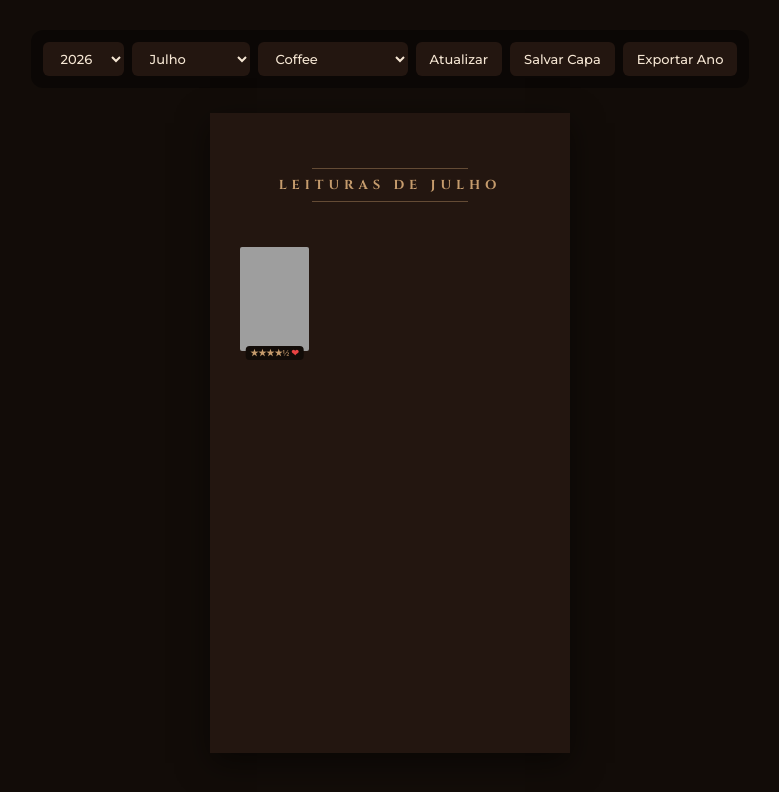
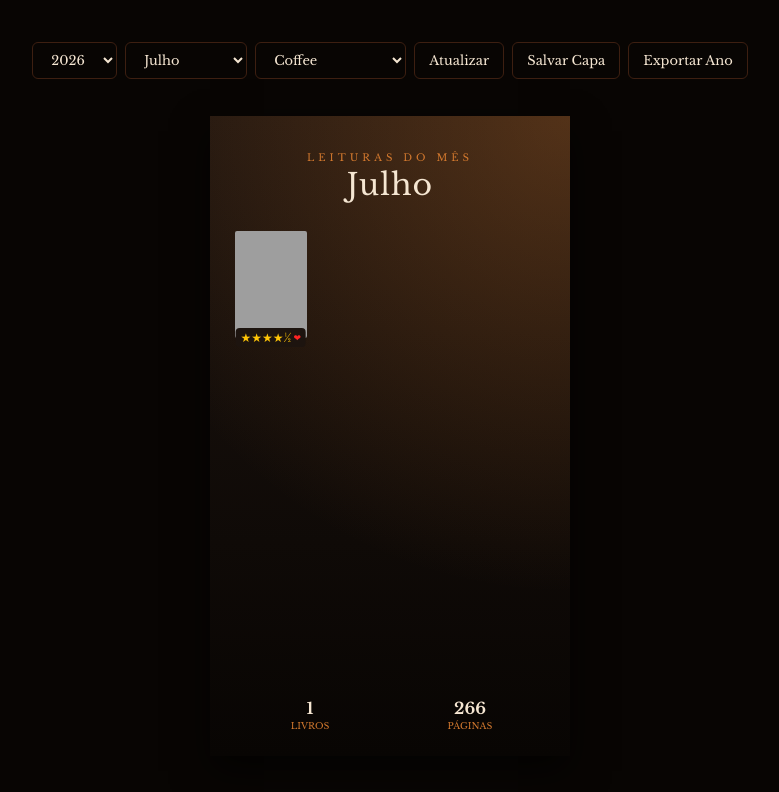
Before and after one commit to riversonng/readingpedia, a plain HTML site: page story.html in a window 1280 px wide. Shown: the whole page, without its empty margins (250-1029 px from the left). Drawn offline with nearby package versions, Linux system fonts and the light colour scheme; grey boxes are pictures that could not be loaded.

Commit message:
Update story.html

```diff
--- a/story.html
+++ b/story.html
@@ -4,7 +4,9 @@
 <meta charset="UTF-8">
 <meta name="viewport" content="width=device-width, initial-scale=1.0">
 <title>Story de Leituras - Editorial</title>
-
+<link rel="preconnect" href="https://fonts.googleapis.com">
+<link rel="preconnect" href="https://fonts.gstatic.com" crossorigin>
+<link href="https://fonts.googleapis.com/css2?family=Cormorant+Garamond:wght@400;500;600;700&family=Libre+Baskerville:wght@400;700&family=Orbitron:wght@400;500;700&family=Playfair+Display:wght@400;500;600;700&family=Poppins:wght@400;500;600;700&display=swap" rel="stylesheet">
 <link href="https://fonts.googleapis.com/css2?family=Cinzel:wght@500;700&family=Montserrat:wght@300;500;700&display=swap" rel="stylesheet">
 <script src="https://cdnjs.cloudflare.com/ajax/libs/html2canvas/1.4.1/html2canvas.min.js"></script>
 
@@ -14,67 +16,78 @@
     margin: 0;
     padding: 0;
     box-sizing: border-box;
+
+}
+body,
+select,
+button,
+.header h1,
+.stat-val {
+    font-family: var(--font-main) !important;
+
+}
+/* Dark Academia */
+.theme-coffee {
+    --bg-dark: #080503;
+    --bg-card: #1d140f;
+    --text-light: #f5e6d2;
+    --accent: #d1782e;
+    --accent-muted: #3d1f11;
+    --font-main: 'Libre Baskerville', serif;
 }
 
-/* 🎨 PALETAS RE-MAPEADAS COM CORES SÓLIDAS */
-.theme-coffee {
-    --bg-dark: #120c08;
-    --bg-card: #231610;
-    --text-light: #f5e6d3;
-    --accent: #c69c6d;
-    --accent-muted: #4e3629;
+/* Velvet (Roxo + Vinho) */
+.theme-velvet {
+    --bg-dark: #190b24;
+    --bg-card: #2d123e;
+    --text-light: #f8f3fb;
+    --accent: #d94f70;
+    --accent-muted: #6d3bb3;
+    --font-main: 'Playfair Display', serif;
 }
 
-/* Tema Velvet (Velvet Merlot / Biblioteca & Vinho) */
-.theme-velvet {
-    --bg-dark: #160a0c;
-    --bg-card: #2e0c12;
-    --text-light: #fbeff0;
-    --accent: #e5989b;
-    --accent-muted: #31161a;
+/* Editorial Azul Escuro */
+.theme-Ocean {
+    --bg-dark: #010a27;
+    --bg-card: #06143d;
+    --text-light: #f4f7fb;
+    --accent: #28a8a6;
+    --accent-muted: #3a506b;
+    --font-main: 'Libre Baskerville', serif;
 }
 
-/* Tema Antique (Antique Parchment / Papel Envelhecido & Nanquim) */
-.theme-antique {
-    --bg-dark: #ded7c3;
-    --bg-card: #f4efe2;
-    --text-light: #2c251e;
-    --accent: #6b5b47;
-    --accent-muted: #c4ba9f;
+/* Coral Moderno */
+.theme-lavender {
+    --bg-dark: #fff2ed;
+    --bg-card: #ffffff;
+    --text-light: #47342d;
+    --accent: #ff6b6b;
+    --accent-muted: #fffac9;
+    --font-main: 'Calibri', sans-serif;
 }
 
-/* 🌸 Tema Claro 1: Lavanda Pastel */
-.theme-lavender {
-    --bg-dark: #e0dcf8;
-    --bg-card: #ffffff;
-    --text-light: #3b2a57;
-    --accent: #ff7597;
-    --accent-muted: #23c1c7;
-}
-
-/* 🌈 Tema Pastel Colorido (Cyberpunk/Neon) */
+/* Cyber Blue */
 .theme-pastel-rainbow {
-    --bg-dark: #0b0f19;
-    --bg-card: #161c2e;
-    --text-light: #00ffcc;
-    --accent: #ff007f;
-    --accent-muted: #6f80a5;
+    --bg-dark: #070b18;
+    --bg-card: #111827;
+    --text-light: #f8fafc;
+    --accent: #7c3aed;
+    --accent-muted: #38bdf8;
+    --font-main: 'Orbitron', sans-serif;
 }
 
 body {
-    font-family: serif;
-    background: var(--bg-dark);
+    font-family: var(--font-main);
+    background-color: var(--bg-dark);
     color: var(--text-light);
     display: flex;
     flex-direction: column;
     align-items: center;
     padding: 30px 20px;
-    transition: all 0.3s ease;
 }
 
 /* ================= CONTROLES MODERNOS ================= */
 .controls {
-    background: rgba(0, 0, 0, 0.4);
     padding: 12px;
     border-radius: 12px;
     margin-bottom: 25px;
@@ -82,20 +95,17 @@ body {
     gap: 8px;
     flex-wrap: wrap;
     justify-content: center;
-    border: none;
 }
 
 select, button {
-    font-family: 'Montserrat', sans-serif;
     font-weight: 500;
     padding: 8px 14px;
     border-radius: 6px;
-    border: none;
-    background: var(--bg-card);
+    border: 1px solid var(--accent-muted);
+    background: var(--bg-dark);
     color: var(--text-light);
     font-size: 13px;
     cursor: pointer;
-    transition: all 0.2s ease;
 }
 
 select:focus, button:hover {
@@ -107,73 +117,74 @@ select:focus, button:hover {
 #story-canvas {
     width: 360px;
     height: 640px;
-    background: var(--bg-card);
+    background:
+        radial-gradient(
+            circle at top right,
+            color-mix(in srgb, var(--accent) 30%, transparent),
+            transparent 65%
+        ),
+        linear-gradient(
+            180deg,
+            var(--bg-card),
+            var(--bg-dark)
+        );
     color: var(--text-light);
-    padding: 55px 30px 40px 30px;
+    padding: 35px 25px 25px 25px;
     display: flex;
     flex-direction: column;
     justify-content: space-between;
     position: relative;
-    transition: all 0.3s ease;
-    border: none;
-    box-shadow: 0 10px 30px rgba(0,0,0,0.5);
+    box-shadow: 0 15px 35px rgba(0,0,0,0.6);
 }
 
-/* ================= NOVO CABEÇALHO EDITORIAL MINIMALISTA ================= */
+/* CABEÇALHO ESTILO REVISTA */
 .header {
     text-align: center;
     margin-bottom: 20px;
-    padding: 0 10px;
-    display: flex;
-    flex-direction: column;
-    align-items: center;
-    justify-content: center;
 }
 
 .header .sub {
-    font-family: 'Cinzel', serif;
-    font-size: 13px; /* Pequeno e elegante */
-    font-weight: 700;
+    font-size: 10px;
     text-transform: uppercase;
-    letter-spacing: 5px; /* Alto espaçamento para dar o ar de revista */
+    letter-spacing: 4px;
     color: var(--accent);
-    display: inline-block;
-    position: relative;
-    padding: 8px 0;
+    display: block;
+    margin-bottom: 4px;
 }
 
-/* Linhas finas decorativas (acima e abaixo) que dão o destaque sutil */
-.header .sub::before,
-.header .sub::after {
-    content: '';
-    position: absolute;
-    left: 15%;
-    right: 15%;
-    height: 1px;
-    background-color: var(--accent);
-    opacity: 0.4;
+.header h1 {
+    font-family: var(--font-main);
+    font-size: 30px;
+    font-weight: 500;
+    letter-spacing: 1px;
+    line-height: 1.1;
 }
 
-.header .sub::before {
-    top: 0;
-}
+.header .year-badge {
+    display: inline-block;
+    font-size: 11px;
+    font-weight: 300;
+    border-top: 1px solid var(--accent-muted);
+    border-bottom: 1px solid var(--accent-muted);
+    padding: 2px 15px;
+    margin-top: 8px;
 
-.header .sub::after {
-    bottom: 0;
+    letter-spacing: 2px;
 }
 
 /* GRID DE 4 COLUNAS MANTIDO */
 .books-grid {
     display: grid;
     grid-template-columns: repeat(4, 1fr);
-    gap: 12px 8px;
-    margin-top: 15px;
+    gap: 10px 8px;
+
     margin-bottom: auto;
     padding: 10px 0;
 }
 
 .book {
     position: relative;
+
 }
 
 .book img {
@@ -181,6 +192,7 @@ select:focus, button:hover {
     aspect-ratio: 2/3;
     object-fit: cover;
     border-radius: 2px;
+
 }
 
 /* BADGES MINIMALISTAS */
@@ -192,26 +204,24 @@ select:focus, button:hover {
     display: flex;
     align-items: center;
     gap: 2px;
-    background: var(--bg-dark);
-    color: var(--accent);
-    font-size: 9px;
-    font-weight: 700;
+    background: var(--bg-card);
+    color: #ffc506; /* dourado */
+    font-size: 12px;
+    font-weight: 500;
     padding: 2px 5px;
     border-radius: 4px;
-    border: none;
     white-space: nowrap;
 }
 
 .badge .fav {
-    color: #e94343;
+    color: #ff2323;
     font-size: 9px;
 }
 
-/* PAINEL DE ESTATÍSTICAS */
+/* PAINEL DE ESTATÍSTICAS (SUTIL E CONCISO) */
 .stats-panel {
-    border-top: 1px dashed var(--accent);
-    padding-top: 15px;
-    margin-top: 15px;
+
+    padding-top: 12px;
     display: grid;
     grid-template-columns: 1fr 1fr;
     gap: 10px;
@@ -222,16 +232,15 @@ select:focus, button:hover {
 }
 
 .stat-val {
-    font-family: serif;
-    font-size: 18px;
+    font-family: 'Cinzel', serif;
+    font-size: 16px;
     color: var(--text-light);
     font-weight: bold;
 }
 
 .stat-lbl {
-    font-size: 10px;
+    font-size: 9px;
     text-transform: uppercase;
-    letter-spacing: 1.5px;
     color: var(--accent);
     margin-top: 2px;
 }
@@ -244,9 +253,10 @@ select:focus, button:hover {
     <select id="selectYear" onchange="updateStory()"></select>
     <select id="selectMonth" onchange="updateStory()"></select>
 
+    <!-- Seletor atualizado apenas com os temas requisitados -->
     <select id="selectTheme" onchange="changeTheme()">
         <option value="theme-coffee">Coffee</option>
-        <option value="theme-antique">Antique</option>
+        <option value="theme-Ocean">Ocean</option>
         <option value="theme-velvet">Velvet</option>
         <option value="theme-lavender">Lavender</option>
         <option value="theme-pastel-rainbow">Pastel Rainbow</option>
@@ -259,13 +269,22 @@ select:focus, button:hover {
 
 <div id="story-canvas">
     <div class="header">
-        <!-- Elemento unificado que conterá apenas: Leituras de [Mês] -->
-        <span class="sub" id="displayHeaderTitle"></span>
+        <span class="sub">Leituras do mês</span>
+        <h1 id="displayMonth"></h1>
     </div>
 
     <div id="booksGrid" class="books-grid"></div>
 
-
+    <div id="statsPanel" class="stats-panel">
+        <div class="stat-box">
+            <div class="stat-val" id="statBooks">0</div>
+            <div class="stat-lbl">Livros</div>
+        </div>
+        <div class="stat-box">
+            <div class="stat-val" id="statPages">0</div>
+            <div class="stat-lbl">Páginas</div>
+        </div>
+    </div>
 </div>
 
 <script>
@@ -274,21 +293,11 @@ let currentFiltered = [];
 const monthsNames = ["Janeiro","Fevereiro","Março","Abril","Maio","Junho","Julho","Agosto","Setembro","Outubro","Novembro","Dezembro"];
 
 async function init() {
-    try {
-        const res = await fetch('books.json');
-        allBooks = await res.json();
-    } catch (e) {
-        console.warn("Aviso: books.json não pôde ser carregado. Usando dados fictícios para teste.");
-        allBooks = [
-            { "YEAR": 2026, "MONTH": "Janeiro", "CAPA": "https://images.unsplash.com/photo-1543002588-bfa74002ed7e?w=200", "PAGES": 320, "RATING": 4.5, "FAV": "YES" },
-            { "YEAR": 2026, "MONTH": "Janeiro", "CAPA": "https://images.unsplash.com/photo-1544947950-fa07a98d237f?w=200", "PAGES": 280, "RATING": 4, "FAV": "NO" }
-        ];
-    }
+    const res = await fetch('books.json');
+    allBooks = await res.json();
 
     const years = [...new Set(allBooks.map(b => b.YEAR))].sort((a, b) => b - a);
 
-    selectYear.innerHTML = '';
-    selectMonth.innerHTML = '';
     years.forEach(y => selectYear.innerHTML += `<option value="${y}">${y}</option>`);
     monthsNames.forEach(m => selectMonth.innerHTML += `<option value="${m}">${m}</option>`);
 
@@ -317,8 +326,7 @@ function updateStory() {
     const year = parseInt(selectYear.value);
     const month = selectMonth.value;
 
-    // Cabeçalho modificado para remover o ano por completo
-    displayHeaderTitle.innerText = `Leituras de ${month}`;
+    displayMonth.innerText = month;
 
     currentFiltered = allBooks.filter(b => b.YEAR === year && b.MONTH === month);
 
@@ -352,27 +360,14 @@ async function downloadImage() {
         renderBooks(currentFiltered.slice(i, i + chunkSize));
         await new Promise(r => setTimeout(r, 250));
 
-        const element = document.getElementById("story-canvas");
-
-        // Configuração estrita de dimensões internas + scale:3 garante saída limpa de 1080x1920
-        const canvas = await html2canvas(element,{
-            scale: 3,
+        const canvas = await html2canvas(document.getElementById('story-canvas'), {
             useCORS: true,
-            allowTaint: false,
-            backgroundColor: null,
-            width: 360,
-            height: 640,
-            x: 0,
-            y: 0,
-            scrollX: 0,
-            scrollY: 0,
-            imageTimeout: 0,
-            logging: false
+            scale: 3
         });
 
         const link = document.createElement('a');
         link.download = `story_${selectMonth.value}_p${i/chunkSize + 1}.png`;
-        link.href = canvas.toDataURL("image/png", 1.0);
+        link.href = canvas.toDataURL();
         link.click();
     }
     updateStory();
@@ -386,26 +381,16 @@ async function downloadYear() {
 
         selectMonth.value = m;
         updateStory();
-        await Promise.all(
-            [...document.querySelectorAll("#booksGrid img")].map(img=>{
-                if(img.complete) return Promise.resolve();
-                return new Promise(resolve=>{
-                    img.onload = resolve;
-                    img.onerror = resolve;
-                });
-            })
-        );
+        await new Promise(r => setTimeout(r, 300));
 
         const canvas = await html2canvas(document.getElementById('story-canvas'), {
             useCORS: true,
-            scale: 3,
-            width: 360,
-            height: 640
+            scale: 3
         });
 
         const link = document.createElement('a');
         link.download = `story_${year}_${m}.png`;
-        link.href = canvas.toDataURL("image/png", 1.0);
+        link.href = canvas.toDataURL();
         link.click();
     }
     updateStory();
```
